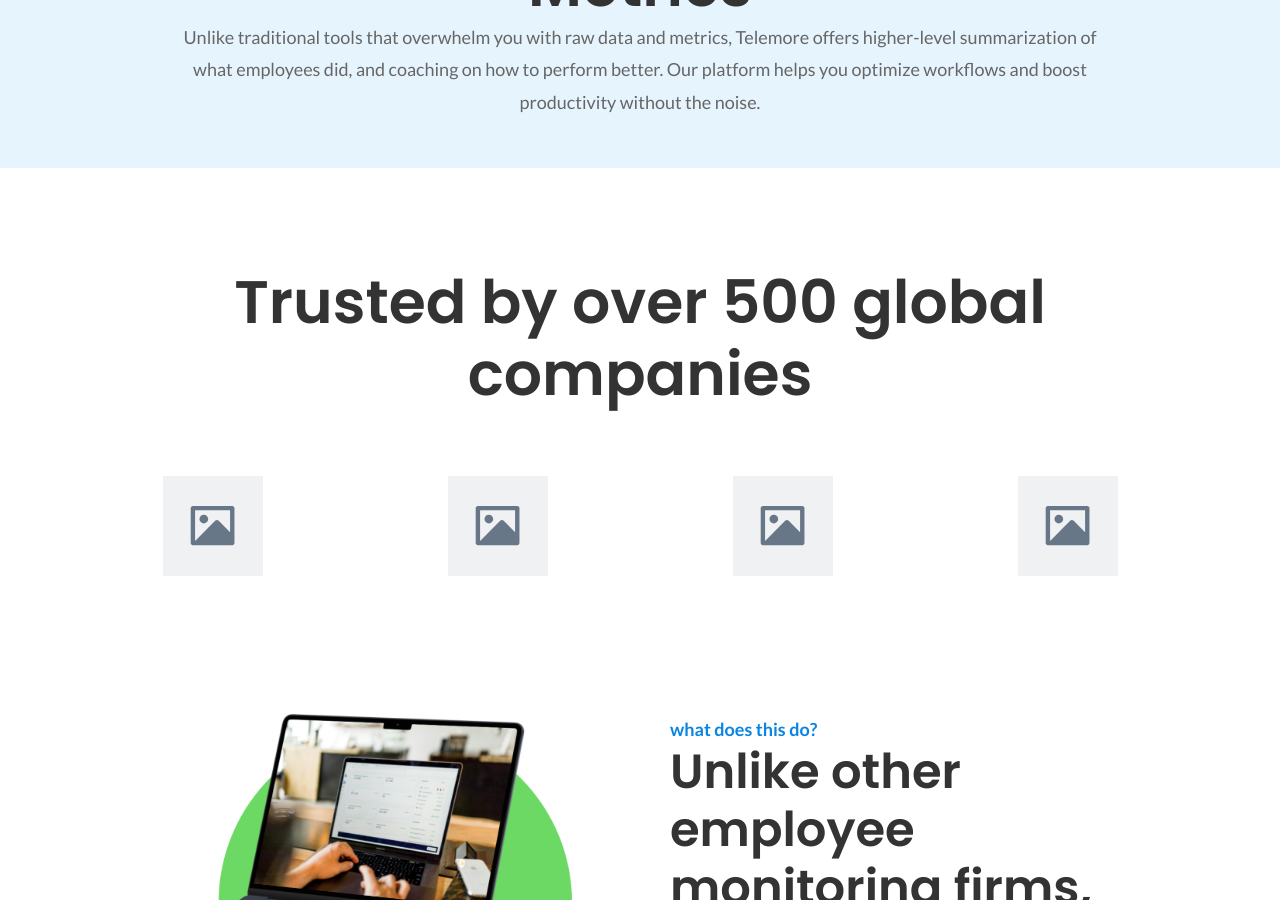
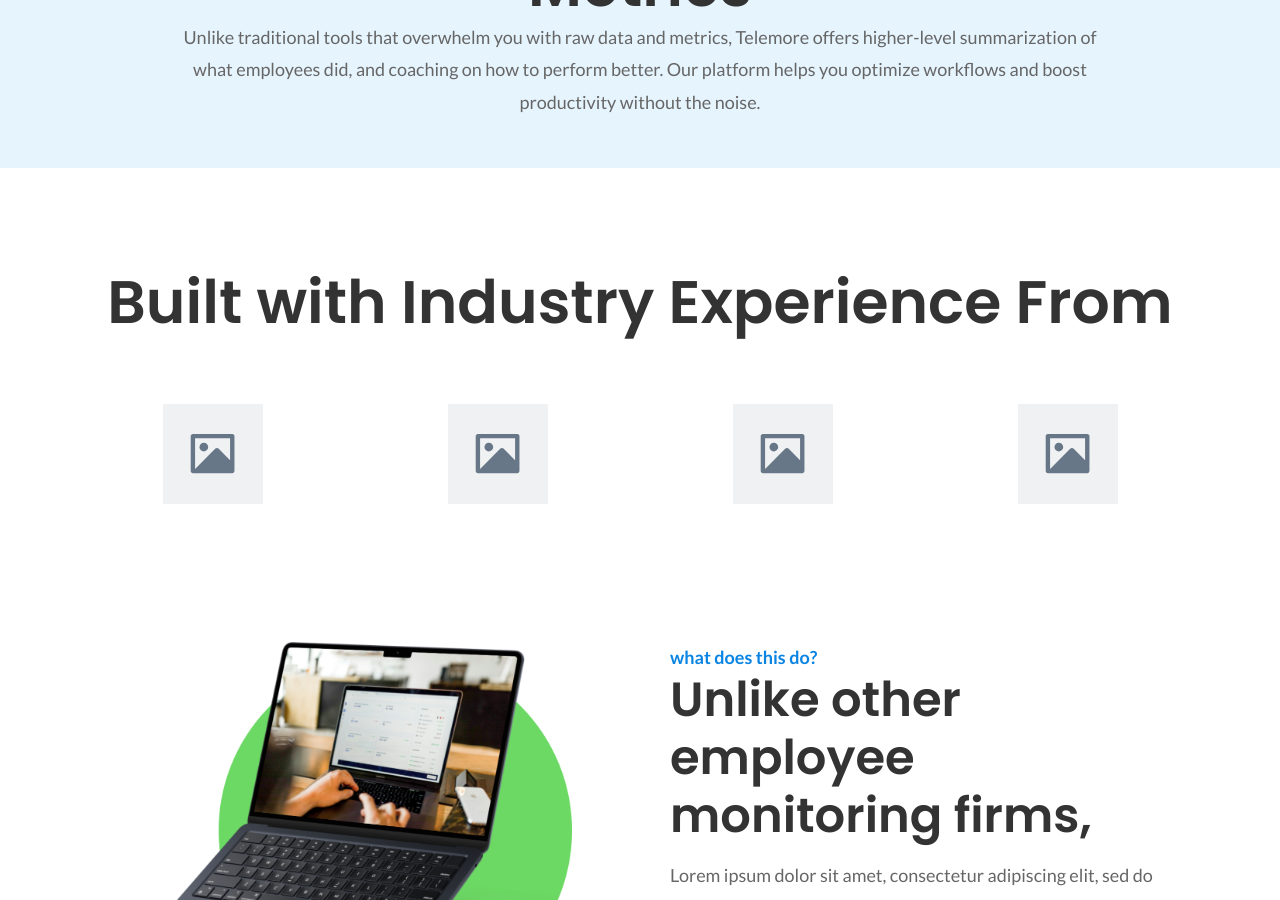
Before and after one commit to telemore/telemore.github.io, a Jekyll site: the page built from index.html, in a window 1280 px wide and 900 px high, scrolled down 936 px. Built offline with Jekyll 4.4.1, drawn with Linux system fonts in a browser that asks for light colours; nearby versions of some CDN libraries.

```diff
--- a/_data/site.yml
+++ b/_data/site.yml
@@ -50,7 +50,7 @@ intro-button-text2: Request a demo
 intro-button-href: https://calendly.com/telemore
 intro-button-link2:
 
-home-company-header: Trusted by over 500 global companies
+home-company-header: Built with Industry Experience From
 home-company-list:
   - image: /assets/image/company-placeholder.svg
     link: #
```
Also changed, not shown: assets/image/aws_logo.png (added), assets/image/capone_logo.png (added), assets/image/emerson_logo.png (added), assets/image/msc_logo.png (added), assets/image/sig_logo.png (added), assets/image/tr_logo.png (added).
